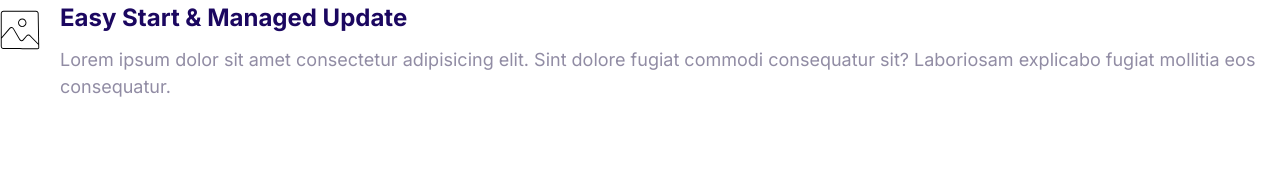
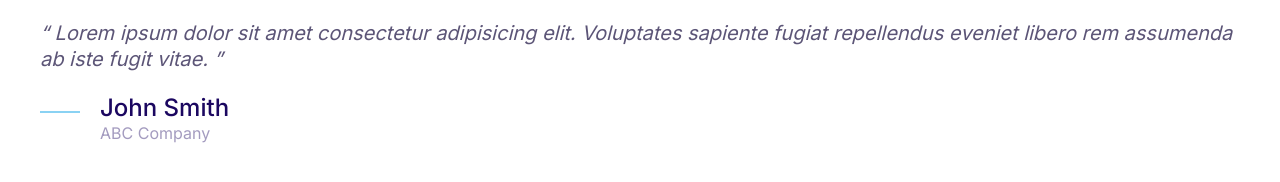
Before and after one commit to emz-achoji/Dave-Domains-Platform, a plain HTML site: page index.html in a window 1280 px wide. Drawn offline with Linux system fonts and the light colour scheme.

Commit message:
Built the quote component.

```diff
--- a/css/styles.css
+++ b/css/styles.css
@@ -4,6 +4,7 @@
   --color-accent: #ff3400;
   --color-headings: #1b0760;
   --color-body: #918ca4;
+  --color-body-darker: #5c5577;
   --color-border: #ccc;
   --border-radius: 30px;
 }
@@ -388,3 +389,52 @@ a {
 .media__image {
   margin-top: 1rem;
 }
+
+/* Quotes */
+.quote {
+  font-size: 3rem;
+  font-style: italic;
+  color: var(--color-body-darker);
+  line-height: 1.3;
+}
+
+.quote__text::before {
+  content: open-quote;
+}
+
+.quote__text::after {
+  content: close-quote;
+}
+
+.quote__author {
+  font-size: 3rem;
+  font-weight: 500;
+  font-style: normal;
+  margin-bottom: 0;
+}
+
+.quote__organization {
+  color: var(--color-headings);
+  opacity: 0.4;
+  font-size: 2rem;
+  font-style: normal;
+}
+
+.quote__line {
+  position: relative;
+  bottom: 10px;
+}
+
+@media screen and (min-width: 1024px) {
+  .quote {
+    font-size: 2rem;
+  }
+
+  .quote__author {
+    font-size: 2.4rem;
+  }
+
+  .quote__organization {
+    font-size: 1.6rem;
+  }
+}
--- a/index.html
+++ b/index.html
@@ -14,20 +14,25 @@
     <link rel="stylesheet" href="css/styles.css" />
   </head>
   <body>
+    <blockquote class="quote">
+      <p class="quote__text">
+        Lorem ipsum dolor sit amet consectetur adipisicing elit. Voluptates
+        sapiente fugiat repellendus eveniet libero rem assumenda ab iste fugit
+        vitae.
+      </p>
+      <footer>
         <div class="media">
           <div class="media__image">
-        <svg class="icon icon--primary">
-          <use xlink:href="images/sprite.svg#snap"></use>
+            <svg class="icon icon--primary quote__line">
+              <use xlink:href="images/sprite.svg#line"></use>
             </svg>
           </div>
           <div class="media__body">
-        <h3 class="media__title">Easy Start & Managed Update</h3>
-        <p>
-          Lorem ipsum dolor sit amet consectetur adipisicing elit. Sint dolore
-          fugiat commodi consequatur sit? Laboriosam explicabo fugiat mollitia
-          eos consequatur.
-        </p>
+            <h3 class="media__title quote__author">John Smith</h3>
+            <p class="quote__organization">ABC Company</p>
           </div>
         </div>
+      </footer>
+    </blockquote>
   </body>
 </html>
```
Also changed, not shown: components/media.html (added, +15 -0 lines), components/plan.html (deleted, +0 -20 lines), components/quotes.html (added, +19 -0 lines). Lines whose indentation alone changed are shown as unchanged.
